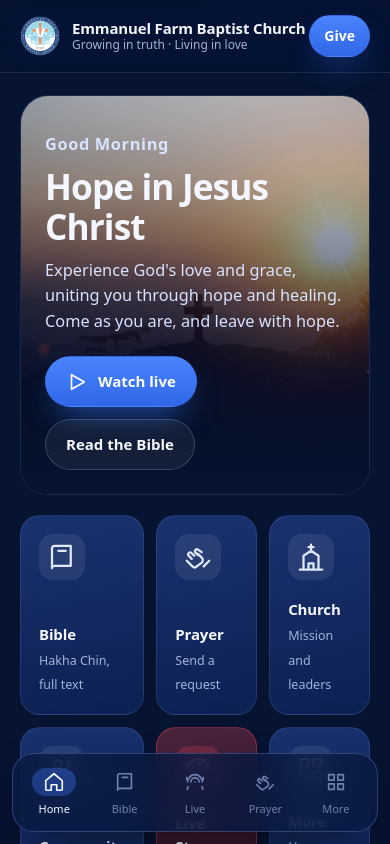
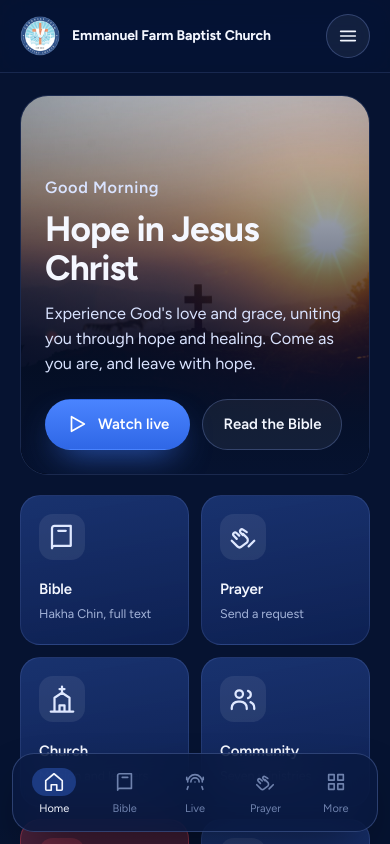
Before and after one commit to melodytehub-dot/efbc-faith, a Next.js app: page / in a window 390 px wide. Shown: the top 844 px of the page. Built offline with nearby package versions, Linux system fonts and the light colour scheme.

Commit message:
Mobile: add site menu, load Figtree, fix grid overflow and tile clipping at phone widths

```diff
--- a/app/globals.css
+++ b/app/globals.css
@@ -17,7 +17,7 @@
   --radius: 22px;
   --radius-sm: 14px;
   --shadow: 0 30px 80px -30px rgba(0, 0, 0, 0.7);
-  --font-sans: ui-sans-serif, system-ui, "Segoe UI Variable", "Segoe UI", Roboto, "Helvetica Neue", Arial, sans-serif;
+  --font-sans: var(--font-figtree), ui-sans-serif, system-ui, "Segoe UI", Roboto, "Helvetica Neue", Arial, sans-serif;
   --font-serif: "Iowan Old Style", "Palatino Linotype", Georgia, serif;
   --mono: ui-monospace, "SFMono-Regular", Consolas, monospace;
   --max: 1180px;
@@ -76,16 +76,35 @@ main { display: block; }
 }
 .nav a:hover { color: var(--text); background: var(--surface-2); }
 .nav a[aria-current="page"] { color: var(--text); background: rgba(61, 118, 242, 0.22); }
-.top-give { margin-left: auto; }
+.top-actions { display: flex; align-items: center; gap: 8px; margin-left: auto; }
+.topbar .top-give { display: none; }
+.menu-btn {
+  display: inline-flex; align-items: center; justify-content: center; width: 44px; height: 44px; flex: none;
+  border-radius: 999px; border: 1px solid var(--line-strong); background: var(--surface-2); color: var(--text); cursor: pointer;
+}
+.site-menu {
+  position: absolute; top: 100%; left: 0; right: 0; height: calc(100vh - 72px); height: calc(100dvh - 72px);
+  overflow-y: auto; display: grid; align-content: start; gap: 2px; padding: 12px 20px 120px;
+  background: var(--bg-deep); border-bottom: 1px solid var(--line);
+}
+.site-menu a { padding: 15px 12px; border-radius: 14px; text-decoration: none; font-size: 1.05rem; font-weight: 600; color: var(--text); }
+.site-menu a[aria-current="page"] { background: rgba(61, 118, 242, 0.22); }
+.site-menu a.btn { color: #fff; margin-top: 16px; justify-content: center; font-size: 15px; }
+@media (max-width: 599px) {
+  .brand-sub { display: none; }
+  .brand-name { white-space: normal; font-size: 14px; line-height: 1.2; }
+}
 @media (min-width: 900px) {
   .nav { display: flex; }
-  .top-give { margin-left: 8px; }
+  .topbar .top-give { display: inline-flex; }
+  .top-actions { margin-left: 8px; }
+  .menu-btn, .site-menu { display: none; }
 }
 
 /* ---------- Bottom tabs (app-style, mobile) ---------- */
 .tabbar {
   position: fixed; left: 12px; right: 12px; bottom: 12px; z-index: 60;
-  display: grid; grid-template-columns: repeat(5, 1fr); gap: 4px;
+  display: grid; grid-template-columns: repeat(5, minmax(0, 1fr)); gap: 4px;
   padding: 8px; border-radius: 22px;
   background: rgba(9, 25, 64, 0.82);
   border: 1px solid var(--line-strong);
@@ -164,8 +183,8 @@ p { margin: 0; }
 .grid-2 { display: grid; gap: 20px; }
 .grid-3 { display: grid; gap: 16px; }
 @media (min-width: 720px) {
-  .grid-2 { grid-template-columns: 1fr 1fr; }
-  .grid-3 { grid-template-columns: repeat(3, 1fr); }
+  .grid-2 { grid-template-columns: minmax(0, 1fr) minmax(0, 1fr); }
+  .grid-3 { grid-template-columns: repeat(3, minmax(0, 1fr)); }
 }
 
 /* ---------- Home ---------- */
@@ -192,7 +211,8 @@ p { margin: 0; }
 .verse cite { display: block; margin-top: 12px; font-style: normal; font-size: 13px; color: var(--gold); letter-spacing: .08em; text-transform: uppercase; }
 .verse .chin { margin-top: 14px; font-size: 14px; color: var(--muted); padding-top: 14px; border-top: 1px solid var(--line); }
 
-.tiles { display: grid; grid-template-columns: repeat(3, 1fr); gap: 12px; }
+.tiles { display: grid; grid-template-columns: repeat(2, minmax(0, 1fr)); gap: 12px; }
+@media (min-width: 560px) { .tiles { grid-template-columns: repeat(3, minmax(0, 1fr)); } }
 .tile {
   position: relative; display: flex; flex-direction: column; justify-content: space-between; gap: 18px;
   min-height: 132px; padding: 18px; border-radius: 20px; text-decoration: none;
@@ -209,16 +229,16 @@ p { margin: 0; }
 .tile.is-live { background: linear-gradient(170deg, rgba(255, 77, 94, 0.28), rgba(60, 14, 30, 0.6)); border-color: rgba(255, 77, 94, 0.35); }
 .tile.is-live .tile-ic { background: rgba(255, 77, 94, 0.2); color: #ffd6da; }
 @media (min-width: 900px) {
-  .home-top { grid-template-columns: 1.25fr 1fr; align-items: stretch; }
+  .home-top { grid-template-columns: minmax(0, 1.25fr) minmax(0, 1fr); align-items: stretch; }
   .home-side { display: grid; gap: 20px; align-content: start; }
   .tiles { gap: 14px; }
   .tile { min-height: 150px; }
 }
 
 .welcome-band { display: grid; gap: 20px; }
-@media (min-width: 900px) { .welcome-band { grid-template-columns: 1.1fr 1fr; align-items: center; } }
+@media (min-width: 900px) { .welcome-band { grid-template-columns: minmax(0, 1.1fr) minmax(0, 1fr); align-items: center; } }
 
-.stat-row { display: grid; grid-template-columns: repeat(3, 1fr); gap: 10px; }
+.stat-row { display: grid; grid-template-columns: repeat(3, minmax(0, 1fr)); gap: 10px; }
 .stat { padding: 14px; border-radius: 16px; background: var(--surface); border: 1px solid var(--line); }
 .stat b { display: block; font-size: 1.15rem; letter-spacing: -0.01em; }
 .stat span { font-size: 12.5px; color: var(--muted); }
@@ -274,13 +294,13 @@ p { margin: 0; }
 .bible-search input:focus { border-color: var(--blue-hi); box-shadow: 0 0 0 4px rgba(61, 118, 242, 0.2); }
 .bible-search .ic { position: absolute; left: 16px; top: 50%; transform: translateY(-50%); color: var(--dim); }
 .bible-layout { display: grid; gap: 18px; }
-@media (min-width: 900px) { .bible-layout { grid-template-columns: 300px 1fr; align-items: start; } }
+@media (min-width: 900px) { .bible-layout { grid-template-columns: 300px minmax(0, 1fr); align-items: start; } }
 .book-panel { border-radius: var(--radius); background: var(--card); border: 1px solid var(--line); overflow: hidden; }
 .book-panel select {
   width: 100%; padding: 14px 16px; border: 0; border-bottom: 1px solid var(--line); background: transparent; outline: none;
 }
 .book-panel select option { background: #0a1b40; }
-.chapter-grid { display: grid; grid-template-columns: repeat(6, 1fr); gap: 6px; padding: 14px; max-height: 300px; overflow: auto; }
+.chapter-grid { display: grid; grid-template-columns: repeat(6, minmax(0, 1fr)); gap: 6px; padding: 14px; max-height: 300px; overflow: auto; }
 .chapter-btn {
   aspect-ratio: 1; border-radius: 10px; border: 1px solid var(--line); background: var(--surface);
   cursor: pointer; font-size: 14px; color: var(--muted); transition: background .15s, color .15s;
@@ -311,10 +331,10 @@ mark { background: rgba(242, 194, 98, 0.35); color: inherit; border-radius: 4px;
 .tabs a { padding: 9px 18px; border-radius: 999px; text-decoration: none; color: var(--muted); font-size: 14px; font-weight: 500; }
 .tabs a[aria-current="page"] { background: var(--blue); color: #fff; }
 .hymn-tools { display: grid; gap: 12px; margin-bottom: 18px; }
-@media (min-width: 720px) { .hymn-tools { grid-template-columns: 1fr auto; } }
-.hymn-grid { display: grid; gap: 10px; grid-template-columns: 1fr; }
-@media (min-width: 720px) { .hymn-grid { grid-template-columns: repeat(2, 1fr); } }
-@media (min-width: 1040px) { .hymn-grid { grid-template-columns: repeat(3, 1fr); } }
+@media (min-width: 720px) { .hymn-tools { grid-template-columns: minmax(0, 1fr) auto; } }
+.hymn-grid { display: grid; gap: 10px; grid-template-columns: minmax(0, 1fr); }
+@media (min-width: 720px) { .hymn-grid { grid-template-columns: repeat(2, minmax(0, 1fr)); } }
+@media (min-width: 1040px) { .hymn-grid { grid-template-columns: repeat(3, minmax(0, 1fr)); } }
 .hymn-card { display: flex; gap: 14px; align-items: center; padding: 14px 16px; border-radius: 16px; background: var(--surface); border: 1px solid var(--line); text-decoration: none; transition: background .2s, border-color .2s; }
 .hymn-card:hover { background: var(--surface-2); border-color: var(--line-strong); }
 .hymn-no { min-width: 44px; height: 44px; border-radius: 12px; display: grid; place-items: center; background: rgba(61, 118, 242, 0.22); color: #cbdcff; font-weight: 650; font-size: 14px; flex: none; }
@@ -341,7 +361,7 @@ mark { background: rgba(242, 194, 98, 0.35); color: inherit; border-radius: 4px;
 /* ---------- Footer ---------- */
 .footer { margin-top: clamp(72px, 10vw, 120px); border-top: 1px solid var(--line); background: var(--bg-deep); padding: 56px 0 40px; }
 .footer-grid { display: grid; gap: 32px; }
-@media (min-width: 720px) { .footer-grid { grid-template-columns: 1.4fr 1fr 1fr; } }
+@media (min-width: 720px) { .footer-grid { grid-template-columns: minmax(0, 1.4fr) minmax(0, 1fr) minmax(0, 1fr); } }
 .footer h4 { margin: 0 0 14px; font-size: 13px; letter-spacing: .12em; text-transform: uppercase; color: var(--dim); font-weight: 600; }
 .footer ul { list-style: none; padding: 0; margin: 0; display: grid; gap: 10px; }
 .footer a { color: var(--muted); text-decoration: none; font-size: 15px; }
--- a/app/layout.tsx
+++ b/app/layout.tsx
@@ -1,7 +1,10 @@
 import type { Metadata, Viewport } from "next";
+import { Figtree } from "next/font/google";
 import "./globals.css";
 import { SiteFooter, SiteHeader, TabBar } from "@/components/SiteChrome";
 import { church } from "@/lib/church";
+
+const figtree = Figtree({ subsets: ["latin"], variable: "--font-figtree", display: "swap" });
 
 export const metadata: Metadata = {
   metadataBase: new URL("https://efbcusa.com"),
@@ -27,7 +30,7 @@ export const viewport: Viewport = {
 
 export default function RootLayout({ children }: { children: React.ReactNode }) {
   return (
-    <html lang="en">
+    <html lang="en" className={figtree.variable}>
       <body>
         <a href="#main" className="skip">
           Skip to content
--- a/components/Icon.tsx
+++ b/components/Icon.tsx
@@ -20,7 +20,9 @@ type IconName =
   | "heart"
   | "calendar"
   | "arrow-right"
-  | "external";
+  | "external"
+  | "menu"
+  | "close";
 
 const paths: Record<IconName, string> = {
   home: "M3 10.5 12 3l9 7.5V20a1 1 0 0 1-1 1h-5v-6h-6v6H4a1 1 0 0 1-1-1z",
@@ -45,6 +47,8 @@ const paths: Record<IconName, string> = {
   calendar: "M3 6a2 2 0 0 1 2-2h14a2 2 0 0 1 2 2v14a2 2 0 0 1-2 2H5a2 2 0 0 1-2-2zM3 10h18M8 2v4M16 2v4",
   "arrow-right": "M5 12h14M13 6l6 6-6 6",
   external: "M14 3h7v7M21 3l-9 9M19 14v5a2 2 0 0 1-2 2H5a2 2 0 0 1-2-2V7a2 2 0 0 1 2-2h5",
+  menu: "M4 7h16M4 12h16M4 17h16",
+  close: "M6 6l12 12M18 6 6 18",
 };
 
 export function Icon({ name, className = "" }: { name: IconName; className?: string }) {
--- a/components/SiteChrome.tsx
+++ b/components/SiteChrome.tsx
@@ -2,6 +2,7 @@
 
 import Link from "next/link";
 import { usePathname } from "next/navigation";
+import { useEffect, useState } from "react";
 import { Icon, type IconName } from "./Icon";
 import { church } from "@/lib/church";
 
@@ -21,6 +22,20 @@ const navItems: { href: string; label: string }[] = [
   { href: "/contact", label: "Contact" },
 ];
 
+const menuItems: { href: string; label: string }[] = [
+  { href: "/", label: "Home" },
+  { href: "/bible", label: "Bible" },
+  { href: "/hymns", label: "Hymns" },
+  { href: "/readings", label: "Readings" },
+  { href: "/live", label: "Live" },
+  { href: "/sermons", label: "Sermons" },
+  { href: "/ministries", label: "Ministries" },
+  { href: "/events", label: "Events" },
+  { href: "/prayer", label: "Prayer request" },
+  { href: "/about", label: "About" },
+  { href: "/contact", label: "Contact" },
+];
+
 const tabs: { href: string; label: string; icon: IconName }[] = [
   { href: "/", label: "Home", icon: "home" },
   { href: "/bible", label: "Bible", icon: "book" },
@@ -36,6 +51,14 @@ function isActive(pathname: string, href: string) {
 
 export function SiteHeader() {
   const pathname = usePathname() || "/";
+  const [open, setOpen] = useState(false);
+  useEffect(() => setOpen(false), [pathname]);
+  useEffect(() => {
+    document.body.style.overflow = open ? "hidden" : "";
+    return () => {
+      document.body.style.overflow = "";
+    };
+  }, [open]);
   return (
     <header className="topbar">
       <div className="wrap topbar-inner">
@@ -57,10 +80,38 @@ export function SiteHeader() {
             </Link>
           ))}
         </nav>
-        <Link href="/give" className="btn btn-primary btn-sm top-give">
-          Give
-        </Link>
+        <div className="top-actions">
+          <Link href="/give" className="btn btn-primary btn-sm top-give">
+            Give
+          </Link>
+          <button
+            type="button"
+            className="menu-btn"
+            aria-expanded={open}
+            aria-controls="site-menu"
+            aria-label={open ? "Close menu" : "Open menu"}
+            onClick={() => setOpen((v) => !v)}
+          >
+            <Icon name={open ? "close" : "menu"} />
+          </button>
+        </div>
       </div>
+      {open && (
+        <nav id="site-menu" className="site-menu" aria-label="Site menu">
+          {menuItems.map((item) => (
+            <Link
+              key={item.href}
+              href={item.href}
+              aria-current={isActive(pathname, item.href) ? "page" : undefined}
+            >
+              {item.label}
+            </Link>
+          ))}
+          <Link href="/give" className="btn btn-primary site-menu-give">
+            Give
+          </Link>
+        </nav>
+      )}
     </header>
   );
 }
```
